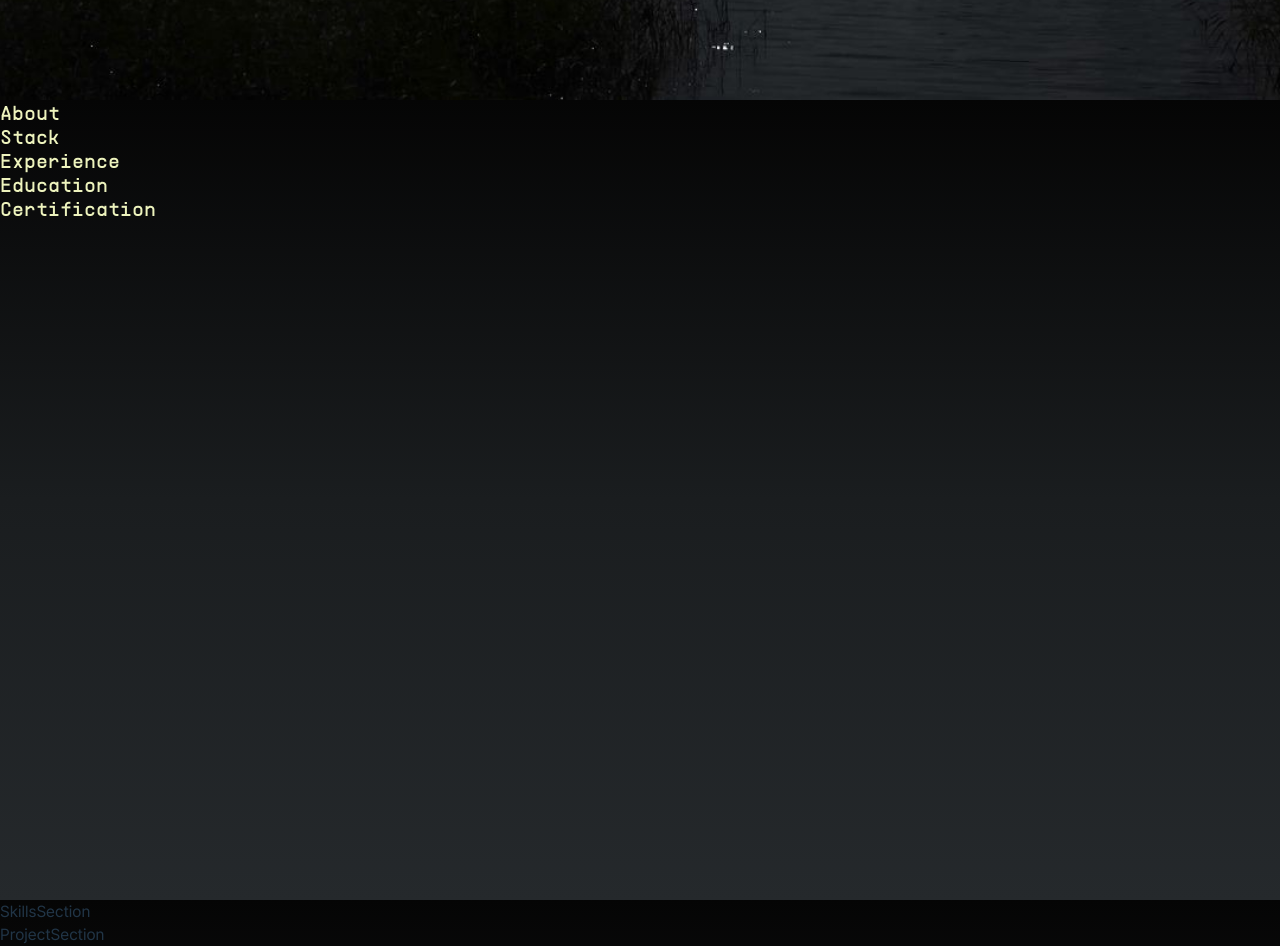
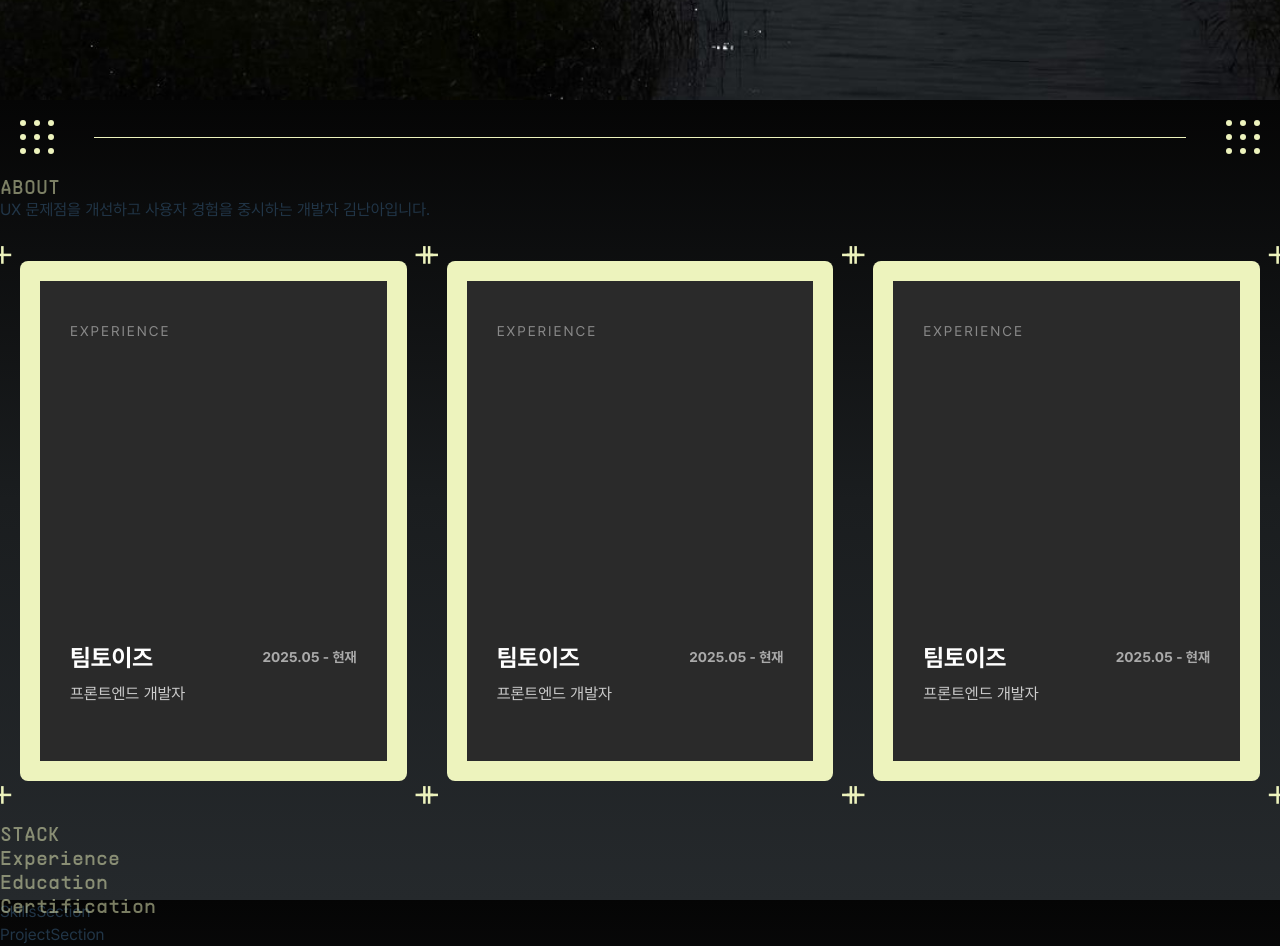
Before and after one commit to nanafromjeju/nanafolio, a React (Vite) app: page / in a window 1280 px wide. Shown: the part 700-1646 px from the top of the page. Built offline with nearby package versions, Linux system fonts and the light colour scheme.

Commit message:
feat: ProfileCard 컴포넌트 생성

```diff
--- a/src/components/pages/AboutSection.jsx
+++ b/src/components/pages/AboutSection.jsx
@@ -1,11 +1,36 @@
 import React from 'react';
 import { css } from '@emotion/react';
+import TopDecoration from './TopDecoration';
+import ProfileCard from './ProfileCard';
 
 const AboutSection = () => {
   return (
     <div css={aboutSection}>
-      <p css={aboutTitle}>About</p>
-      <p css={aboutTitle}>Stack</p>
+      <TopDecoration />
+      <p css={aboutTitle}>ABOUT</p>
+      <p>UX 문제점을 개선하고 사용자 경험을 중시하는 개발자 김난아입니다.</p>
+
+      <div css={profileCardWrapper}>
+        <ProfileCard
+          type="EXPERIENCE"
+          title="팀토이즈"
+          subtitle="프론트엔드 개발자"
+          date="2025.05 - 현재"
+        />
+        <ProfileCard
+          type="EXPERIENCE"
+          title="팀토이즈"
+          subtitle="프론트엔드 개발자"
+          date="2025.05 - 현재"
+        />
+        <ProfileCard
+          type="EXPERIENCE"
+          title="팀토이즈"
+          subtitle="프론트엔드 개발자"
+          date="2025.05 - 현재"
+        />
+      </div>
+      <p css={aboutTitle}>STACK</p>
       <p css={aboutTitle}>Experience</p>
       <p css={aboutTitle}>Education</p>
       <p css={aboutTitle}>Certification</p>
@@ -23,6 +48,14 @@
   font-weight: 400;
   font-size: 20px;
   color: #edf3bd;
+  opacity: 0.5;
+`;
+
+const profileCardWrapper = css`
+  display: flex;
+  flex-direction: row;
+  gap: 40px;
+  padding: 0px 20px;
 `;
 
 export default AboutSection;
--- /dev/null
+++ b/src/components/pages/ProfileCard.jsx
@@ -0,0 +1,114 @@
+/** @jsxImportSource @emotion/react */
+import { css } from '@emotion/react';
+
+const ProfileCard = ({ type, title, subtitle, date, children }) => {
+  return (
+    <div css={profileCardContainer}>
+      <span css={topLeftIcon}>+</span>
+      <span css={topRightIcon}>+</span>
+      <span css={bottomLeftIcon}>+</span>
+      <span css={bottomRightIcon}>+</span>
+
+      <div css={contentBoxStyle}>
+        <div>
+          <div css={headerStyle}>{type}</div>
+        </div>
+
+        <div css={bottomInfoStyle}>
+          <div css={titleStyle}>
+            {title}
+            <div css={dateStyle}>{date}</div>
+          </div>
+          {subtitle && <div css={subtitleStyle}>{subtitle}</div>}
+          {children}
+        </div>
+      </div>
+    </div>
+  );
+};
+
+const profileCardContainer = css`
+  position: relative;
+  background-color: #edf3bd;
+  border-radius: 8px;
+  padding: 20px;
+  max-width: 400px;
+  width: 100%;
+  margin: 40px auto;
+`;
+
+const contentBoxStyle = css`
+  background-color: #2a2a2a;
+  min-height: 400px;
+  padding: 40px 30px;
+  display: flex;
+  flex-direction: column;
+  justify-content: space-between;
+`;
+
+const headerStyle = css`
+  color: #888;
+  font-size: 14px;
+  letter-spacing: 2px;
+  margin-bottom: 20px;
+`;
+
+const bottomInfoStyle = css`
+  margin-top: auto;
+`;
+
+const titleStyle = css`
+  color: #fff;
+  font-size: 24px;
+  font-weight: bold;
+  margin-bottom: 8px;
+  display: flex;
+  justify-content: space-between;
+  align-items: center;
+`;
+
+const subtitleStyle = css`
+  color: #ccc;
+  font-size: 16px;
+  margin-bottom: 16px;
+`;
+
+const dateStyle = css`
+  color: #aaa;
+  font-size: 14px;
+  text-align: right;
+`;
+
+const cornerPlusStyle = css`
+  position: absolute;
+  color: #edf3bd;
+  font-size: 40px;
+  font-weight: 300;
+  line-height: 1;
+`;
+
+const topLeftIcon = css`
+  ${cornerPlusStyle}
+  top: -30px;
+  left: -30px;
+`;
+
+const topRightIcon = css`
+  ${cornerPlusStyle}
+  top: -30px;
+  right: -30px;
+`;
+
+const bottomLeftIcon = css`
+  ${cornerPlusStyle}
+  bottom: -30px;
+  left: -30px;
+`;
+
+const bottomRightIcon = css`
+  ${cornerPlusStyle}
+  bottom: -30px;
+  right: -30px;
+`;
+
+export default ProfileCard;
--- /dev/null
+++ b/src/components/pages/TopDecoration.jsx
@@ -0,0 +1,58 @@
+import React from 'react';
+import { css } from '@emotion/react';
+
+const TopDecoration = () => {
+  return (
+    <div css={topDecorationContainer}>
+      <div css={dotGrid}>
+        {Array(9)
+          .fill()
+          .map((_, i) => (
+            <div key={i} css={dotStyle} />
+          ))}
+      </div>
+      <div css={mainDivider} />
+      <div css={dotGrid}>
+        {Array(9)
+          .fill()
+          .map((_, i) => (
+            <div key={i} css={dotStyle} />
+          ))}
+      </div>
+    </div>
+  );
+};
+
+const topDecorationContainer = css`
+  display: flex;
+  align-items: center;
+  justify-content: center;
+  width: 100%;
+  padding: 20px 0;
+`;
+
+const dotGrid = css`
+  display: grid;
+  grid-template-columns: repeat(3, auto);
+  grid-template-rows: repeat(3, auto);
+  gap: 8px;
+  margin: 0 20px;
+`;
+
+const dotStyle = css`
+  width: 6px;
+  height: 6px;
+  border-radius: 50%;
+  background-color: #edf3bd;
+`;
+
+const mainDivider = css`
+  border: none;
+  width: 100%;
+  height: 1px;
+  background-color: #edf3bd;
+  display: inline-block;
+  margin: auto 20px;
+`;
+
+export default TopDecoration;
```
